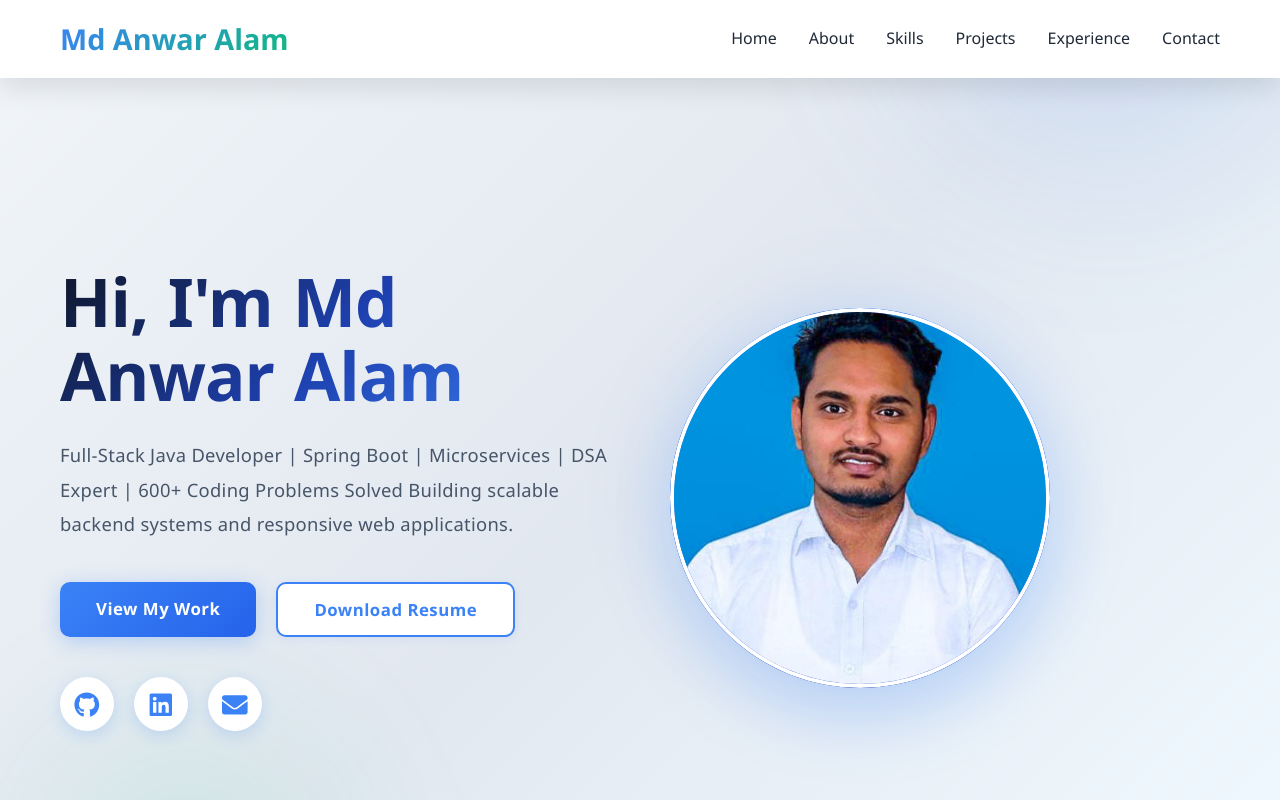
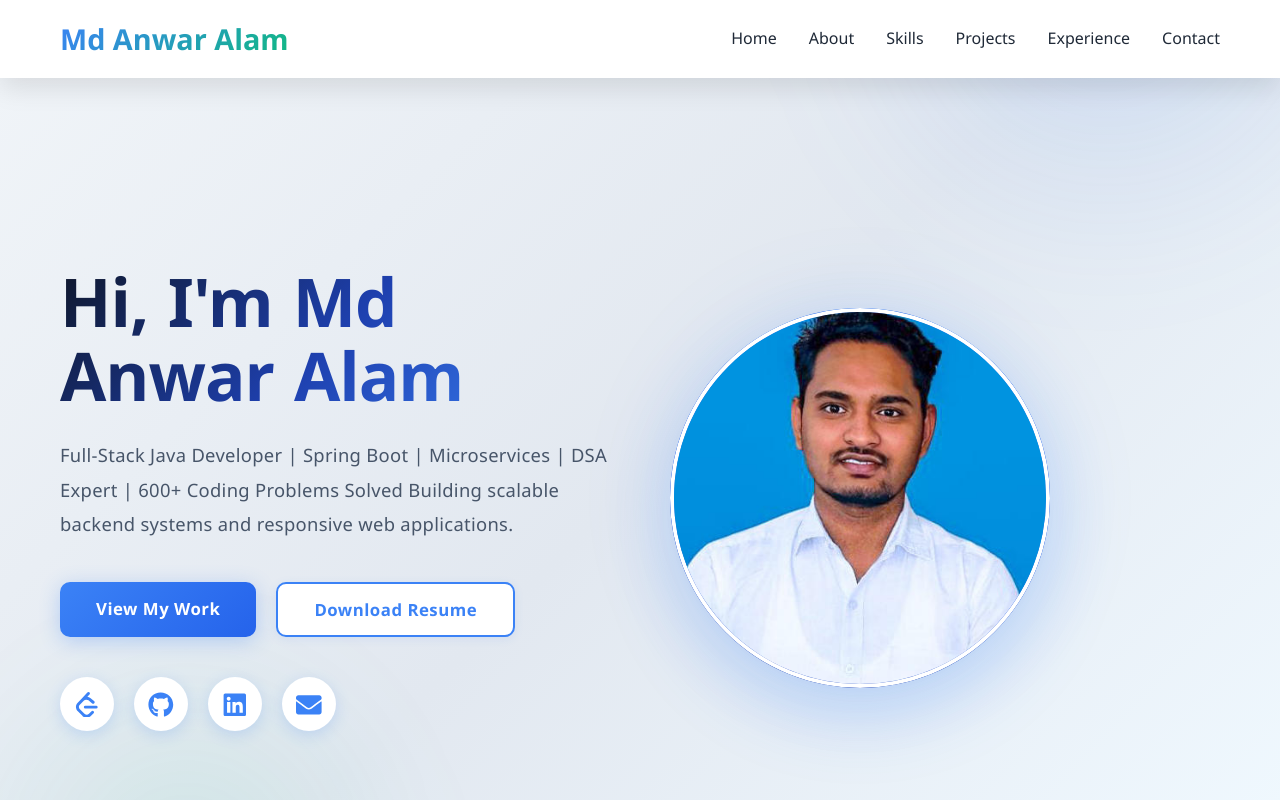
Before and after one commit to programer12345anwar/portfolio-website, a React (Vite) app: page / in a window 1280 px wide. Shown: the top 800 px of the page. Built offline with nearby package versions, Linux system fonts and the light colour scheme.

Commit message:
Added Leetcode profile in footer and hero section

```diff
--- a/src/components/Footer.jsx
+++ b/src/components/Footer.jsx
@@ -1,10 +1,9 @@
 import {
   FaGithub,
   FaLinkedin,
-  FaTwitter,
   FaEnvelope,
-
 } from "react-icons/fa";
+import { SiLeetcode } from "react-icons/si";
 import "./Footer.css";
 
 function Footer() {
@@ -21,6 +20,13 @@ function Footer() {
               Expert | 600+ Coding Problems Solved
             </p>
             <div className="social-icons">
+                <a
+                  href="https://leetcode.com/u/mdalam40212/"
+                  className="social-icon"
+                  title="LeetCode"
+                >
+                  <SiLeetcode />
+                </a>
               <a
                 href="https://github.com/programer12345anwar"
                 className="social-icon"
@@ -90,6 +96,7 @@ function Footer() {
           <div className="footer-section">
             <h4>Resources</h4>
             <ul>
+
               <li>
                 <a href="https://github.com/programer12345anwar">
                   GitHub Profile
--- a/src/components/Hero.jsx
+++ b/src/components/Hero.jsx
@@ -1,4 +1,5 @@
-import { FaGithub, FaLinkedin, FaTwitter, FaEnvelope } from "react-icons/fa";
+import { FaGithub, FaLinkedin, FaEnvelope } from "react-icons/fa";
+import { SiLeetcode as FaLeetCode } from "react-icons/si";
 import { Link } from "react-scroll";
 import "./Hero.css";
 
@@ -98,6 +99,15 @@ function Hero() {
               </button>
             </div>
             <div className="social-links">
+
+              <a
+                href="https://leetcode.com/u/mdalam40212/"
+                className="social-link"
+                title="LeetCode"
+              >
+                <FaLeetCode />
+              </a>
+
               <a
                 href="https://github.com/programer12345anwar"
                 className="social-link"
```
